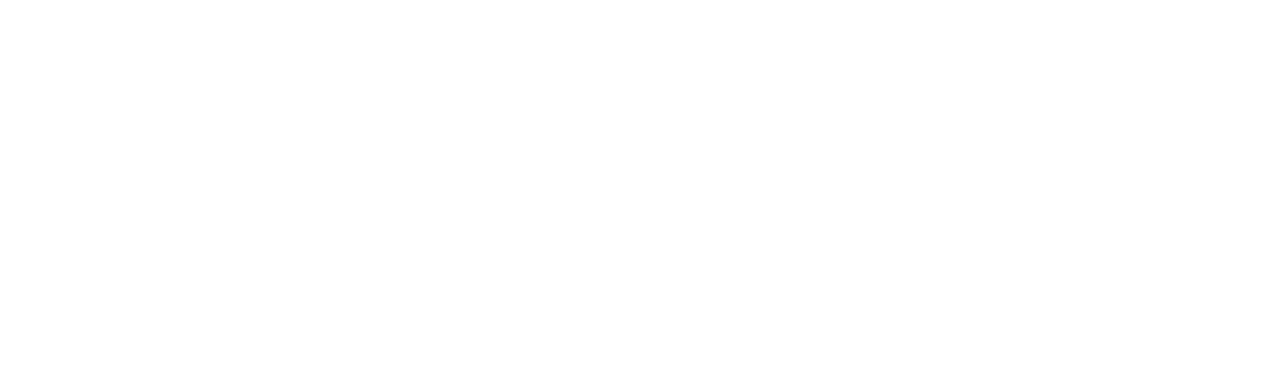
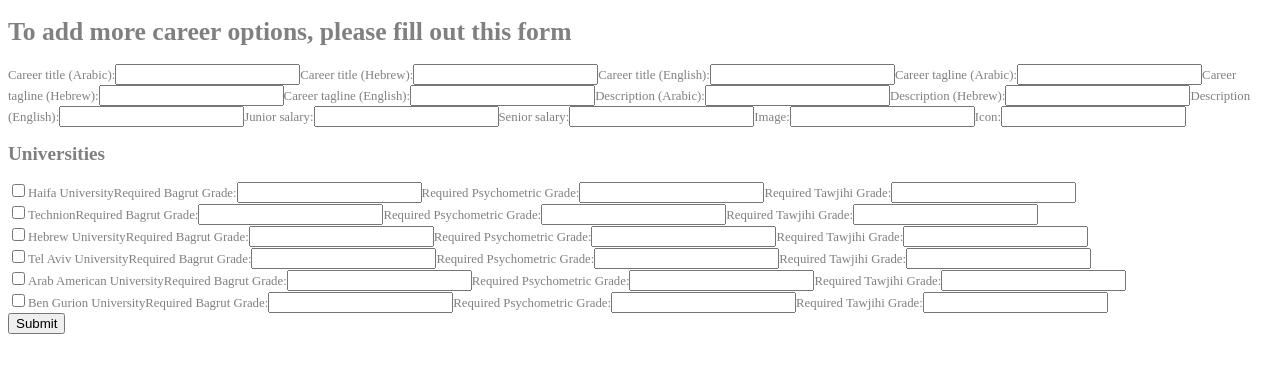
Before and after one commit to facn2/path-18-app, a React (Create React App) app: page /AddCareer in a window 1280 px wide. Shown: the top 372 px of the page. Built offline with nearby package versions, Linux system fonts and the light colour scheme.

Commit message:
adds form component and creates container and route #15

```diff
--- a/src/Routes.js
+++ b/src/Routes.js
@@ -3,6 +3,7 @@ import { Route, Switch, BrowserRouter } from 'react-router-dom';
 import Careers from './containers/Careers.js';
 import LikedCareers from './containers/LikedCareers.js';
 import CareerDetails from './containers/CareerDetails.js';
+import AddCareer from './containers/AddCareer.js';
 
 const Routes = () => (
   <BrowserRouter>
@@ -10,6 +11,7 @@ const Routes = () => (
       <Route path="/Careers" exact component={Careers} />
       <Route path="/LikedCareers" exact component={LikedCareers} />
       <Route path="/CareerDetails/:title" exact component={CareerDetails} />
+      <Route path="/AddCareer" exact component={AddCareer} />
     </Switch>
   </BrowserRouter>
 );
--- /dev/null
+++ b/src/components/Form.js
@@ -0,0 +1,182 @@
+import React, { Component } from 'react';
+import styled from 'styled-components';
+
+const FormContainer = styled.form`
+  color: grey;
+  font-size: 0.8rem;
+`;
+const Input = styled.input``;
+
+const Submit = styled.input``;
+
+const UniSelection = styled.input``;
+
+const Universities = styled.h2``;
+
+class Form extends Component {
+  render() {
+    return (
+      <FormContainer>
+        <label>
+          Career title (Arabic):
+          <Input type="text" />
+        </label>
+        <label>
+          Career title (Hebrew):
+          <Input type="text" />
+        </label>
+        <label>
+          Career title (English):
+          <Input type="text" />
+        </label>
+        <label>
+          Career tagline (Arabic):
+          <Input type="text" />
+        </label>
+        <label>
+          Career tagline (Hebrew):
+          <Input type="text" />
+        </label>
+        <label>
+          Career tagline (English):
+          <Input type="text" />
+        </label>
+        <label>
+          Description (Arabic):
+          <Input type="text" />
+        </label>
+        <label>
+          Description (Hebrew):
+          <Input type="text" />
+        </label>
+        <label>
+          Description (English):
+          <Input type="text" />
+        </label>
+        <label>
+          Junior salary:
+          <Input type="text" />
+        </label>
+        <label>
+          Senior salary:
+          <Input type="text" />
+        </label>
+        <label>
+          Image:
+          <Input type="text" />
+        </label>
+        <label>
+          Icon:
+          <Input type="text" />
+        </label>
+        <br />
+        <Universities>Universities</Universities>
+        <label>
+          <UniSelection type="checkbox" />
+          Haifa University
+        </label>
+        <label>
+          Required Bagrut Grade:
+          <UniSelection type="text" />
+        </label>
+        <label>
+          Required Psychometric Grade:
+          <UniSelection type="text" />
+        </label>
+        <label>
+          Required Tawjihi Grade:
+          <UniSelection type="text" />
+        </label>
+        <br />
+        <label>
+          <UniSelection type="checkbox" />
+          Technion
+        </label>
+        <label>
+          Required Bagrut Grade:
+          <UniSelection type="text" />
+        </label>
+        <label>
+          Required Psychometric Grade:
+          <UniSelection type="text" />
+        </label>
+        <label>
+          Required Tawjihi Grade:
+          <UniSelection type="text" />
+        </label>
+        <br />
+        <label>
+          <UniSelection type="checkbox" />
+          Hebrew University
+        </label>
+        <label>
+          Required Bagrut Grade:
+          <UniSelection type="text" />
+        </label>
+        <label>
+          Required Psychometric Grade:
+          <UniSelection type="text" />
+        </label>
+        <label>
+          Required Tawjihi Grade:
+          <UniSelection type="text" />
+        </label>
+        <br />
+        <label>
+          <UniSelection type="checkbox" />
+          Tel Aviv University
+        </label>
+        <label>
+          Required Bagrut Grade:
+          <UniSelection type="text" />
+        </label>
+        <label>
+          Required Psychometric Grade:
+          <UniSelection type="text" />
+        </label>
+        <label>
+          Required Tawjihi Grade:
+          <UniSelection type="text" />
+        </label>
+        <br />
+        <label>
+          <UniSelection type="checkbox" />
+          Arab American University
+        </label>
+        <label>
+          Required Bagrut Grade:
+          <UniSelection type="text" />
+        </label>
+        <label>
+          Required Psychometric Grade:
+          <UniSelection type="text" />
+        </label>
+        <label>
+          Required Tawjihi Grade:
+          <UniSelection type="text" />
+        </label>
+        <br />
+        <label>
+          <UniSelection type="checkbox" />
+          Ben Gurion University
+        </label>
+        <label>
+          Required Bagrut Grade:
+          <UniSelection type="text" />
+        </label>
+        <label>
+          Required Psychometric Grade:
+          <UniSelection type="text" />
+        </label>
+        <label>
+          Required Tawjihi Grade:
+          <UniSelection type="text" />
+        </label>
+        <br />
+        <Submit type="submit" value="Submit" />
+      </FormContainer>
+    );
+  }
+}
+
+export default Form;
--- /dev/null
+++ b/src/containers/AddCareer.js
@@ -0,0 +1,24 @@
+import React, { Component } from 'react';
+import styled from 'styled-components';
+import Form from '../components/Form.js';
+
+const CareerForm = styled.div`
+  color: grey;
+  font-size: 0.8rem;
+`;
+const MainTitle = styled.h1``;
+
+class AddCareer extends Component {
+  render() {
+    return (
+      <CareerForm>
+        <MainTitle>
+          To add more career options, please fill out this form
+        </MainTitle>
+        <Form />
+      </CareerForm>
+    );
+  }
+}
+
+export default AddCareer;
```
Also changed, not shown: 1 other file (tests, documents, lock files or other folders).
